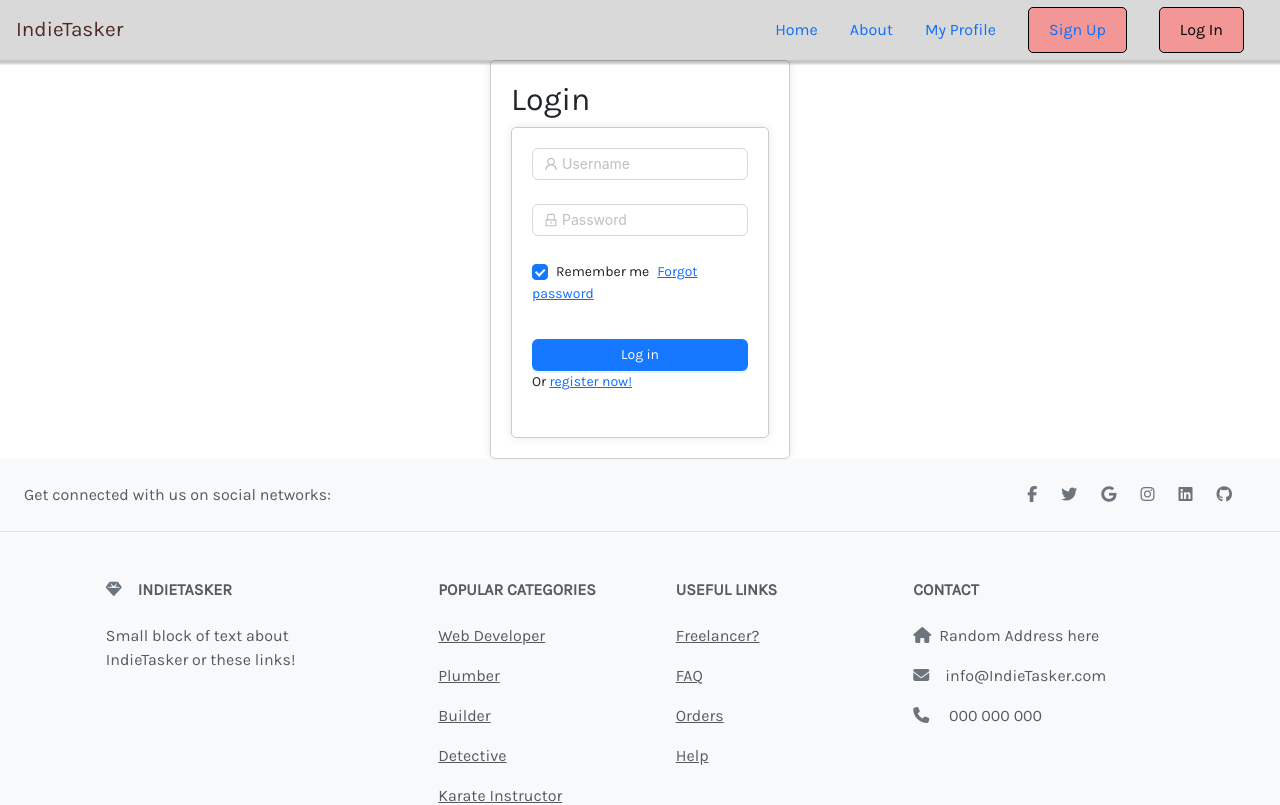
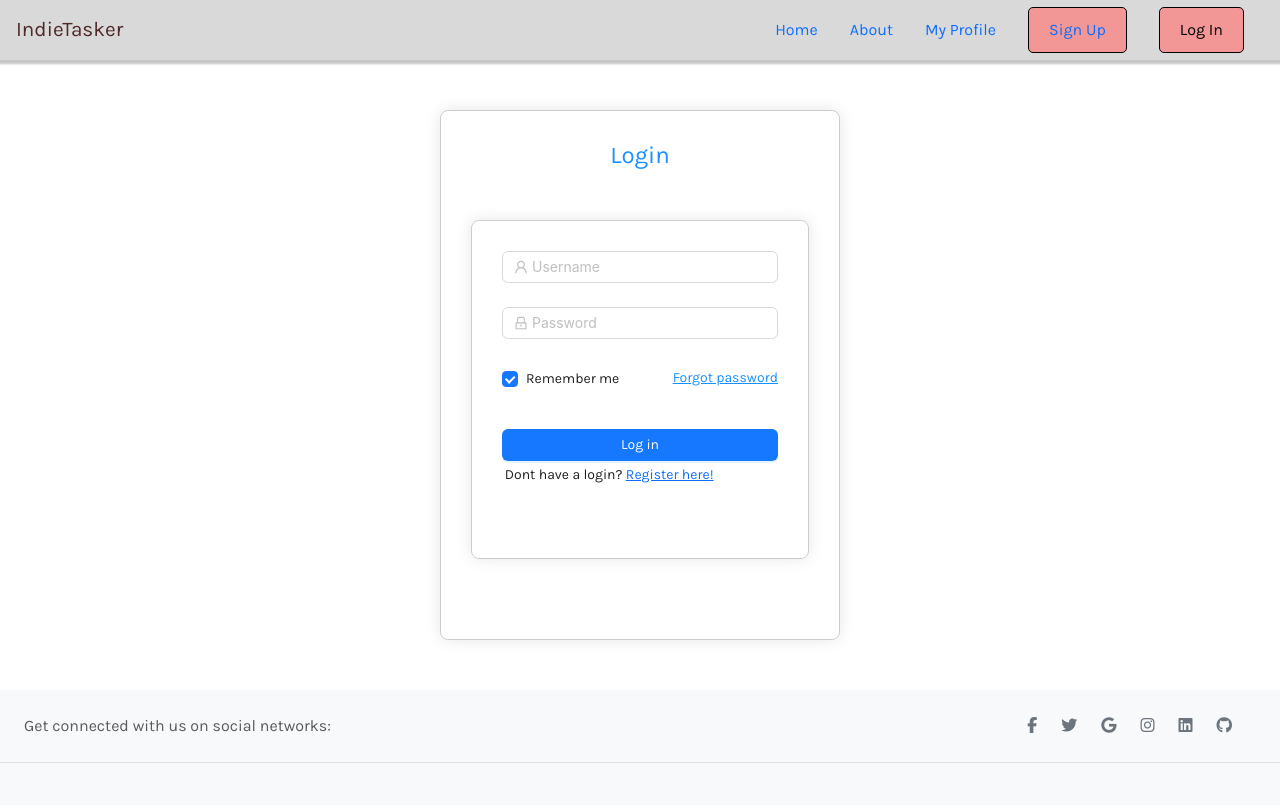
Before and after one commit to Moh-Zaman/IndieTasker, a React (Vite) app: page /login in a window 1280 px wide. Shown: the top 805 px of the page. Built offline with nearby package versions, Linux system fonts and the light colour scheme.

Commit message:
finished CSS, made it to look similar to the Registration

```diff
--- a/src/components/Login/Auth.css
+++ b/src/components/Login/Auth.css
@@ -1,8 +1,27 @@
 .login-form {
-    max-width: 300px;
-    margin: auto;
-    padding: 20px;
+    max-width: 400px;
+    margin: 50px auto;
+    padding: 30px;
     border: 1px solid #ccc;
-    border-radius: 5px;
-    box-shadow: 0 0 10px rgba(0, 0, 0, 0.1);
+    border-radius: 8px;
+    box-shadow: 0 0 15px rgba(0, 0, 0, 0.1);
 }
+
+.login-title {
+    text-align: center;
+    font-size: 24px;
+    color: #1890ff;
+}
+
+.site-form-item-icon {
+    color: rgba(0, 0, 0, 0.25);
+}
+
+.login-form-forgot {
+    float: right;
+    color: #1890ff;
+}
+
+.spacing {
+    padding: 10%;
+}
--- a/src/components/Login/Auth.jsx
+++ b/src/components/Login/Auth.jsx
@@ -69,7 +69,8 @@ export default function Auth() {
                     <Button type="primary" htmlType="submit" className="login-form-button">
                         Log in
                     </Button>
-                    Or <a href="/register">register now!</a>
+                    <p className="spacing">Dont have a login? <a href="/register">Register here!</a></p>
+
                 </Form.Item>
             </Form>
         </div>
--- a/src/components/Register/Registration.jsx
+++ b/src/components/Register/Registration.jsx
@@ -101,7 +101,7 @@ function Registration() {
                     </Button>
 
                     {/* Link to login page */}
-                    <p className="spacing">Already registered? <a href="/login">login here!</a></p>
+                    <p className="spacing">Already registered? <a href="/login">Login here!</a></p>
                 </Form.Item>
             </Form>
         </div>
```
